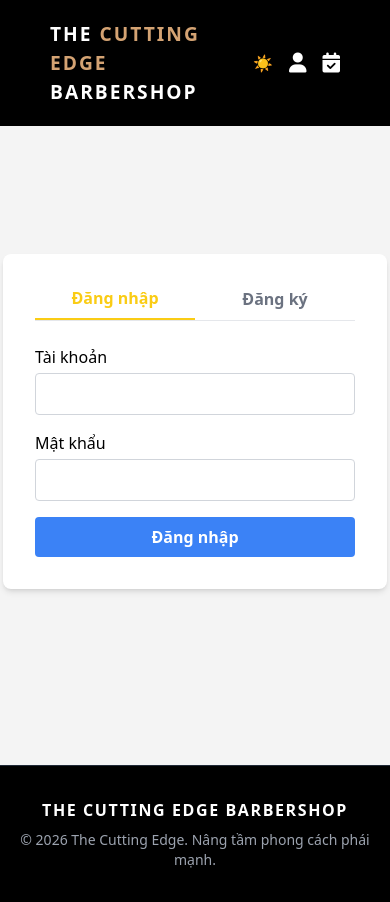
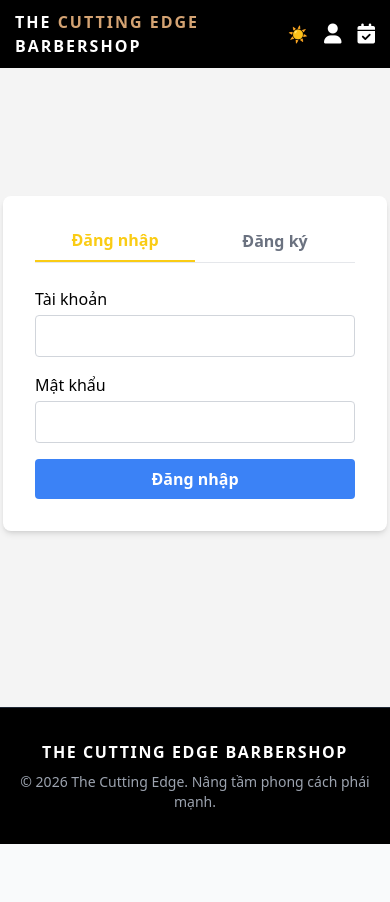
Before and after one commit to DCUIT/Barber-web, a React (Vite) app in the folder frontend/: page /login in a window 390 px wide. After the commit the page ends 844 px from the top, so only its background shows below. Built offline with nearby package versions, Linux system fonts and the light colour scheme.

Commit message:
update responsive

```diff
--- a/frontend/src/pages/Admin.jsx
+++ b/frontend/src/pages/Admin.jsx
@@ -238,7 +238,7 @@ export default function Admin() {
 
         {/* BOOKINGS TABLE */}
         {activeTab === TABS.BOOKINGS && (
-          <div className="bg-white rounded-xl shadow-sm overflow-hidden">
+          <div className="bg-white rounded-xl shadow-sm overflow-x-auto">
             <table className="w-full text-left">
               <thead className="bg-gray-50 border-b">
                 <tr>
@@ -291,7 +291,7 @@ export default function Admin() {
 
         {/* USERS TABLE */}
         {activeTab === TABS.USERS && (
-          <div className="bg-white rounded-xl shadow-sm overflow-hidden">
+          <div className="bg-white rounded-xl shadow-sm overflow-x-auto">
             <table className="w-full text-left">
               <thead className="bg-gray-50 border-b">
                 <tr>
@@ -359,7 +359,7 @@ export default function Admin() {
                 </div>
               </form>
             </div>
-            <div className="lg:col-span-2 bg-white rounded-xl shadow-sm overflow-hidden">
+            <div className="lg:col-span-2 bg-white rounded-xl shadow-sm overflow-x-auto">
               <table className="w-full text-left">
                 <thead className="bg-gray-50 border-b">
                   <tr>
@@ -411,7 +411,7 @@ export default function Admin() {
                 </div>
               </form>
             </div>
-            <div className="lg:col-span-2 bg-white rounded-xl shadow-sm overflow-hidden">
+            <div className="lg:col-span-2 bg-white rounded-xl shadow-sm overflow-x-auto">
               <table className="w-full text-left">
                 <thead className="bg-gray-50 border-b">
                   <tr>
--- a/frontend/src/style.css
+++ b/frontend/src/style.css
@@ -21,7 +21,7 @@ body {
 header {
   background: #000;
   color: white;
-  padding: 20px 50px;
+  padding: 15px 5%;
   display: flex;
   justify-content: space-between;
   align-items: center;
@@ -178,7 +178,7 @@ select option {
   font-size: 32px;
   font-weight: 800;
   margin-bottom: 40px;
-  color: #333; /* Default text color for light theme */
+  color: #333;
 }
 
 .grid-container {
@@ -211,8 +211,25 @@ select option {
   font-weight: bold;
 }
 
+/* Responsive Breakpoints */
+@media (max-width: 768px) {
+  header {
+    padding: 10px 15px;
+  }
+  .logo {
+    font-size: 1rem;
+  }
+  .booking-container h2 {
+    font-size: 24px;
+  }
+  .services {
+    padding: 30px 15px;
+  }
+}
+
 @media (max-width: 640px) {
   .form-row {
     flex-direction: column;
+    gap: 0;
   }
 }
```
Also changed, not shown: 1 other file (tests, documents, lock files or other folders).
